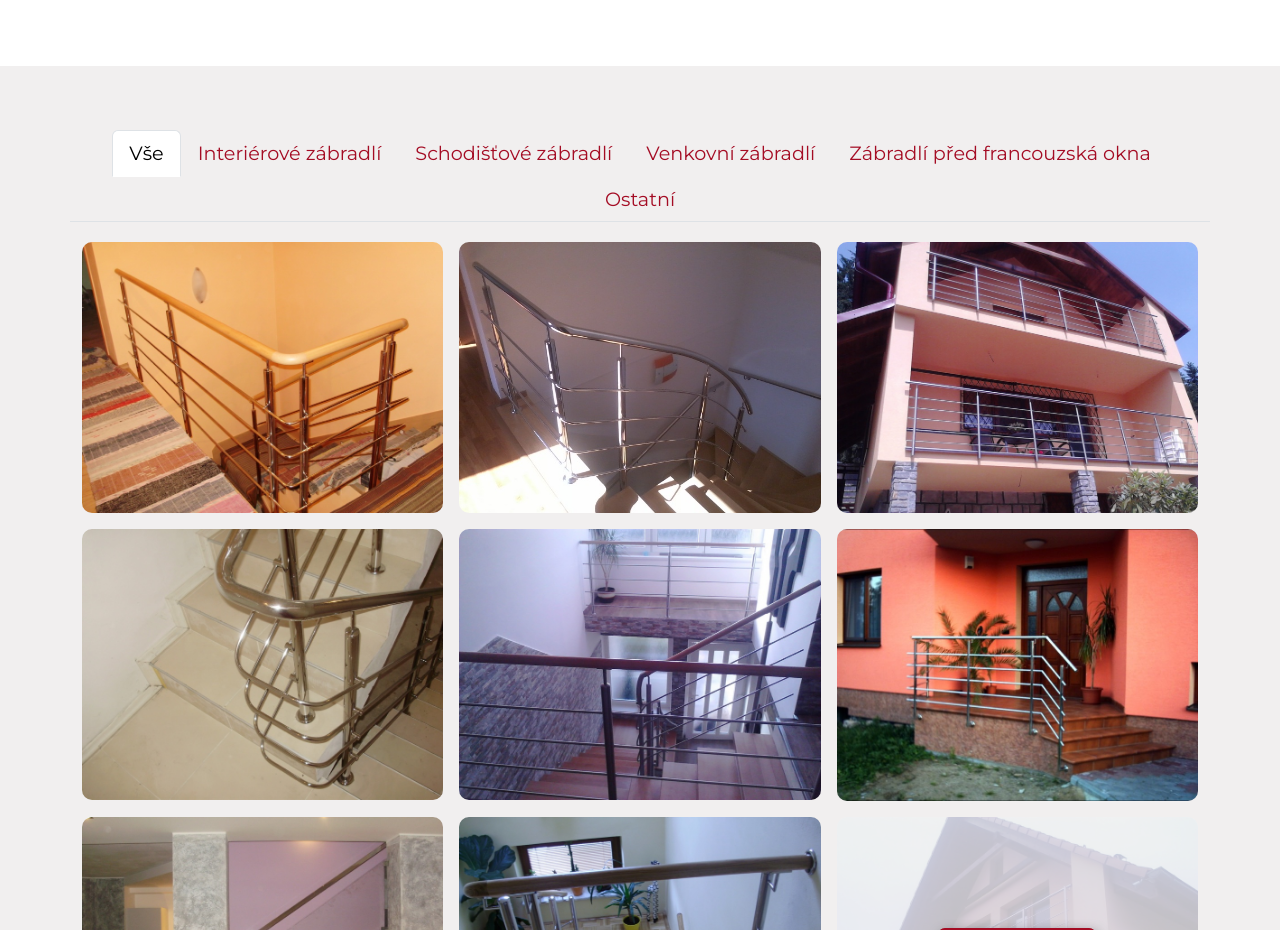
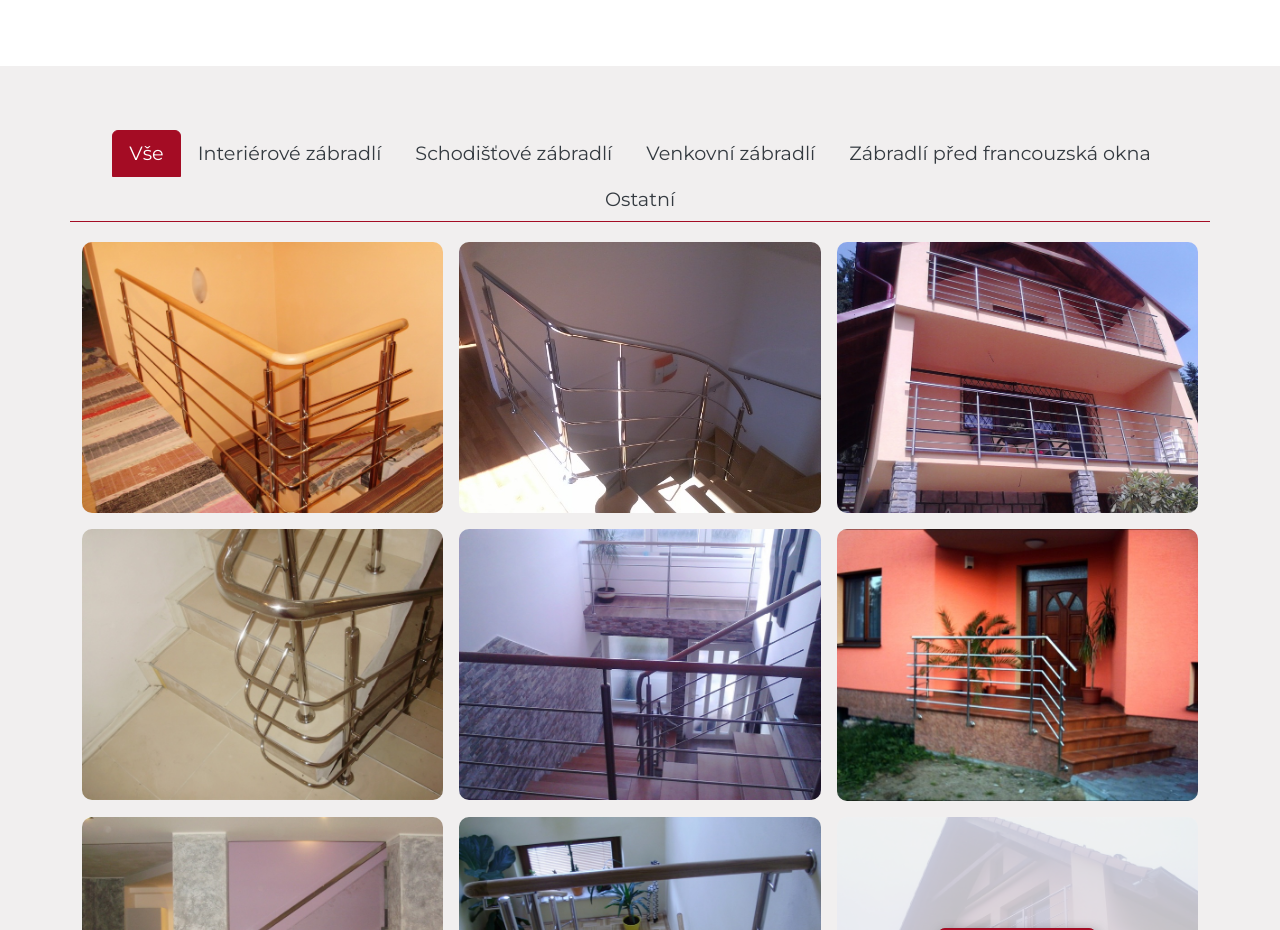
Before and after one commit to kowyzu/zabradli-hanak, a Vue app: page / in a window 1280 px wide. Shown: the part 1660-2590 px from the top of the page. Built offline with nearby package versions, Linux system fonts and the light colour scheme.

Commit message:
feat: Gallery tabs style update

```diff
--- a/src/components/Gallery.vue
+++ b/src/components/Gallery.vue
@@ -3,7 +3,7 @@
     <div class="container text-center galerry-container ">
       <div class="row gallery-tabs align-items-center">
         <div class="col text-center p-0 mt-3">
-          <ul class="nav nav-tabs justify-content-center">
+          <ul class="nav nav-tabs justify-content-md-center ps-4 ps-md-0">
             <li class="nav-item">
               <button @click="setCategory(this.categoryTypeAll)" class="nav-link"
                 :class="{ 'active': this.category === this.categoryTypeAll }" type="submit">Vše</button>
--- a/src/scss/styles.scss
+++ b/src/scss/styles.scss
@@ -154,38 +154,13 @@ strong {
   }
 }
 
-// @include media-breakpoint-down(xl) {
-//   .introduction-text {
-//     padding: 4rem !important;
-//   }
-// }
-
-
-
-
-
-
 .carousel-btn{
     margin-bottom: 3%;
 }
 
-//My custom svg - not used
-
-// .carousel-polygon {
-
-// background-color: $color-bg-primary;
-// clip-path: polygon(0 92%, 0 100%, 100% 100%, 100% 0%, 96% 0, 85% 98%);
-//     width: 546px;
-//     height: 409px;
-// }
-
 .btn-contact-form:hover {
     color: $secondary !important;
 }
-
-// .btn-contact-form:active {
-//     background-color: pink;
-// }
 
 //
 // PROCESS
@@ -210,21 +185,12 @@ strong {
     width: 7rem;
     height: 7rem;
     margin: 0 auto;
-
     display: flex;
-
-
     flex-direction: column;
-
-
     justify-content: center;
-
     align-items: center;
-
     font-size: 3rem;
-
     box-shadow:$btn-box-shadow;
-
     color: $secondary;
 }
 
@@ -237,30 +203,6 @@ h5 {
   border-radius: $border-radius-secondary;
   box-shadow: $box-shadow-primary;
 }
-
-// .process-step-first-row {
-//     opacity: 0;
-//     // transform: translateY(20px);
-//     transition: opacity 0.5s ease, transform 0.5s ease;
-//   }
-
-
-// .process-step-first-row.show {
-//     opacity: 1;
-//     // transform: translateY(0);
-// }
-
-
-
-// .process-step-second-row {
-//     opacity: 0;
-//     transition: opacity 0.5s ease, transform 0.5s ease;
-//   }
-
-// .process-step-second-row.show {
-//     opacity: 1;
-// }
-
 
 //
 // GALERRY
@@ -277,6 +219,64 @@ h5 {
         scroll-margin-top: 5rem;
     }
   }
+
+#gallery .nav-tabs {
+  border-color: $primary;
+}
+
+#gallery .nav-link:hover {
+  border-color: $primary-transparent;
+}
+
+#gallery .nav-link{
+  color: $color-text;
+}
+
+#gallery .nav-link:hover{
+  color: $primary;
+}
+
+#gallery .nav-link.active {
+  background-color: $primary;
+  border-color: $primary;
+  color: white;
+}
+
+////////////////////////////////////////////////
+///from references//
+#references .tab {
+  background-color:$color-bg-primary;
+  border-radius: $border-radius-secondary 0 0 $border-radius-secondary;
+}
+
+#references .active-tab {
+  background-color: $primary;
+  border-top-left-radius: $border-radius-secondary;
+  border-bottom-left-radius: $border-radius-secondary;
+  box-shadow: $box-shadow-left;
+  z-index: 1;
+  position: relative;
+}
+
+#references .active-tab .btn {
+color: $color-text;
+}
+
+#references .nav-link {
+  color: $tertiary;
+}
+#references .nav-link:hover {
+  color: $primary;
+}
+
+#references .active {
+  color: white;
+}
+
+#references .active:hover {
+  color: white;
+}
+///////////////////////////
 
 #gallery img {
     border-radius: $border-radius-primary;
@@ -324,17 +324,7 @@ h5 {
     rgba(241, 239, 239, 0.8) 75%,
     rgba(241, 239, 239, 1) 100%
   );
-//   background: linear-gradient(
-//   to bottom,
-//   rgba(241, 239, 239, 0) 0%,
-//   rgba(241, 239, 239, 0) 15%,
-//   rgba(241, 239, 239, 0.4) 40%,
-//   rgba(241, 239, 239, 0.7) 70%,
-//   rgba(241, 239, 239, 0.9) 85%,
-//   rgba(241, 239, 239, 1) 100%
-// );
 }
-
 
 .centered {
     position: absolute;
@@ -353,7 +343,6 @@ h5 {
     display: none;
   }
 
-
   .icon-show-less {
     color: lighten($color: $tertiary, $amount: 15%);
   }
@@ -361,7 +350,6 @@ h5 {
   .btn-show-less, .btn-show-more {
     box-shadow: $btn-box-shadow;
   }
-
 
 //
 // REFERENCES
@@ -450,6 +438,7 @@ color: $color-text;
 #footer .icon-helper {
   color: $color-bg-primary;
 }
+
 .partner-link {
   text-transform: uppercase;
 }
```
